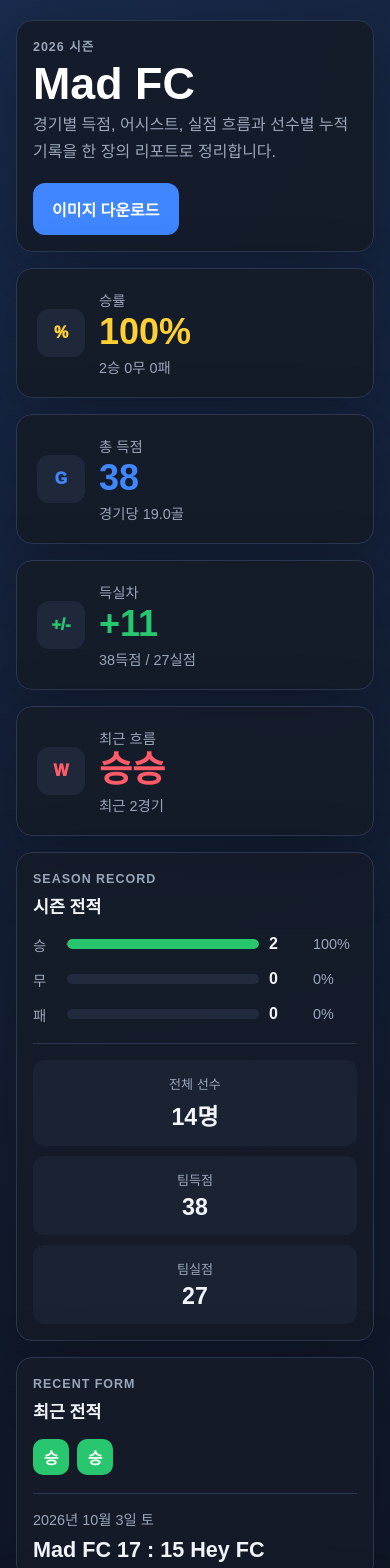
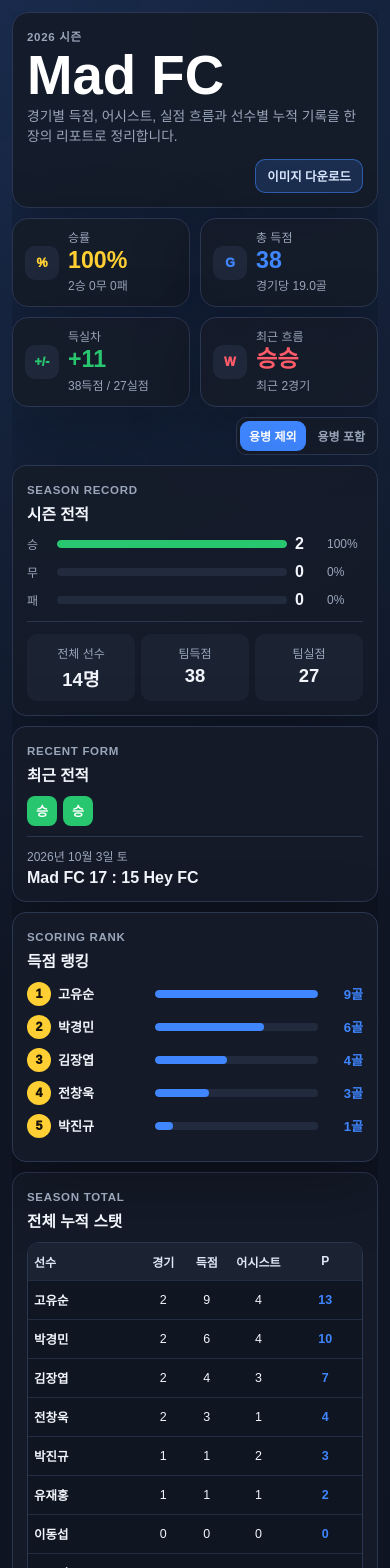
Before and after one commit to kjy7388/madfc, a React (Create React App) app: page / in a window 390 px wide. Shown: the top 1568 px of the page. Built offline with nearby package versions, Linux system fonts and the light colour scheme.

Commit message:
Update MAD FC mobile UI and stats filter

```diff
--- a/src/App.js
+++ b/src/App.js
@@ -70,8 +70,8 @@ const seasonData = {
         p1: { attendanceScore: 3, goals: 1, assists: 1, appearances: [true, true, false, true, true, true, false] },
         p3: { attendanceScore: 3, goals: 4, assists: 4, appearances: [true, true, true, true, true, false, true] },
         p4: { attendanceScore: 3, goals: 1, assists: 1, appearances: [true, false, true, true, false, true, true] },
-        p6: { attendanceScore: 3, goals: 1, assists: 0, appearances: [false, true, true, true, false, true, true] },
-        p11: { attendanceScore: 3, goals: 1, assists: 1, appearances: [true, true, false, true, true, true, false] },
+        p6: { attendanceScore: 1, goals: 1, assists: 0, appearances: [false, true, true, true, false, true, true] },
+        p11: { attendanceScore: 1, goals: 1, assists: 1, appearances: [true, true, false, true, true, true, false] },
         p12: { attendanceScore: 0, goals: 4, assists: 4, appearances: [true, true, true, true, true, false, true] },
         p13: { attendanceScore: 0, goals: 1, assists: 3, appearances: [true, true, true, false, true, true, true] },
         p14: { attendanceScore: 0, goals: 4, assists: 1, appearances: [false, false, true, false, true, true, true] },
@@ -85,12 +85,14 @@ function App() {
   const [isDownloading, setIsDownloading] = useState(false);
   const data = seasonData;
   const [selectedMatchId, setSelectedMatchId] = useState(data.matches.at(-1)?.id ?? '');
+  const [includeGuests, setIncludeGuests] = useState(false);
   const selectedMatch = data.matches.find((match) => match.id === selectedMatchId) ?? data.matches.at(-1);
   const seasonRows = buildSeasonStats(data);
+  const visibleSeasonRows = includeGuests ? seasonRows : seasonRows.filter((row) => !row.guest);
   const summary = buildSummary(data);
   const winRate = summary.matches ? Math.round((summary.wins / summary.matches) * 100) : 0;
   const recentResults = data.matches.slice(-8).map(getResult);
-  const scorerRows = seasonRows.filter((row) => row.goals > 0).sort((a, b) => b.goals - a.goals || b.points - a.points);
+  const scorerRows = visibleSeasonRows.filter((row) => row.goals > 0).sort((a, b) => b.goals - a.goals || b.points - a.points);
   const topGoals = Math.max(...scorerRows.map((row) => row.goals), 1);
 
   async function downloadImage() {
@@ -133,6 +135,17 @@ function App() {
           <MetricCard icon="G" label="총 득점" value={summary.goalsFor} note={`경기당 ${toFixed(summary.goalsFor / summary.matches)}골`} tone="blue" />
           <MetricCard icon="+/-" label="득실차" value={formatSigned(summary.goalDiff)} note={`${summary.goalsFor}득점 / ${summary.goalsAgainst}실점`} tone="green" />
           <MetricCard icon="W" label="최근 흐름" value={recentResults.join('')} note={`최근 ${recentResults.length}경기`} tone="red" />
+        </section>
+
+        <section className="stats-filter-row" aria-label="용병 통계 필터">
+          <div className="guest-filter" role="group" aria-label="용병 포함 여부">
+            <button type="button" className={!includeGuests ? 'active' : ''} onClick={() => setIncludeGuests(false)}>
+              용병 제외
+            </button>
+            <button type="button" className={includeGuests ? 'active' : ''} onClick={() => setIncludeGuests(true)}>
+              용병 포함
+            </button>
+          </div>
         </section>
 
         <section className="insight-grid">
@@ -192,7 +205,7 @@ function App() {
                 </tr>
               </thead>
               <tbody>
-                {seasonRows.map((row, index) => (
+                {visibleSeasonRows.map((row, index) => (
                   <tr key={row.id}>
                     <td className="rank">#{index + 1}</td>
                     <td className="player"><PlayerName player={row} /></td>
@@ -377,7 +390,7 @@ function AppearanceDots({ appearances = [], total = 8 }) {
   return (
     <div className="appearance-cell" aria-label={`총 ${playedCount}쿼터 출전`}>
       <b>{playedCount}쿼터</b>
-      <div className="appearance-dots" style={{ gridTemplateColumns: `repeat(${total}, 13px)` }}>
+      <div className="appearance-dots" style={{ '--quarter-count': total }}>
         {dots.map((played, index) => (
           <span
             className={played ? 'appearance-dot played' : 'appearance-dot missed'}
--- a/src/index.css
+++ b/src/index.css
@@ -121,6 +121,37 @@ select {
 .download-button:disabled {
   cursor: wait;
   opacity: 0.72;
+}
+
+.stats-filter-row {
+  display: flex;
+  justify-content: flex-end;
+  margin: 12px 0 -4px;
+}
+
+.guest-filter {
+  display: inline-flex;
+  gap: 3px;
+  padding: 4px;
+  border: 1px solid var(--line);
+  border-radius: 12px;
+  background: rgba(21, 27, 41, 0.82);
+}
+
+.guest-filter button {
+  min-height: 32px;
+  border: 0;
+  border-radius: 9px;
+  background: transparent;
+  color: var(--muted);
+  cursor: pointer;
+  font-weight: 900;
+  padding: 0 12px;
+}
+
+.guest-filter button.active {
+  background: var(--blue);
+  color: #ffffff;
 }
 
 .top-kpis {
@@ -644,7 +675,7 @@ tbody tr:hover {
 
 .appearance-dots {
   display: grid;
-  grid-template-columns: repeat(8, 13px);
+  grid-template-columns: repeat(var(--quarter-count, 8), 13px);
   gap: 5px;
   align-items: center;
 }
@@ -713,3 +744,508 @@ tbody tr:hover {
     grid-template-columns: 1fr;
   }
 }
+
+@media (max-width: 767px) {
+  html,
+  body,
+  #root {
+    width: 100%;
+    overflow-x: hidden;
+  }
+
+  body {
+    min-width: 0;
+  }
+
+  .export-stage {
+    width: 100%;
+    min-width: 0;
+    padding: 12px;
+    overflow-x: hidden;
+  }
+
+  .mad-page,
+  .hero-panel,
+  .metric-card,
+  .panel-card,
+  .report-section,
+  .match-header,
+  .quarter-card,
+  .table-panel {
+    max-width: 100%;
+  }
+
+  .mad-page {
+    min-width: 0;
+    width: 100%;
+    overflow-x: hidden;
+  }
+
+  .club-title,
+  .top-kpis > *,
+  .insight-grid > *,
+  .match-section > * {
+    min-width: 0;
+  }
+
+  .hero-panel {
+    gap: 12px;
+    padding: 14px;
+    margin-bottom: 10px;
+  }
+
+  .club-title span,
+  .section-title span,
+  .match-header span {
+    font-size: 0.72rem;
+    letter-spacing: 0.06em;
+  }
+
+  .club-title h1 {
+    margin: 6px 0;
+    font-size: clamp(2.35rem, 14vw, 3.45rem);
+  }
+
+  .club-title p {
+    max-width: 100%;
+    font-size: 0.86rem;
+    line-height: 1.45;
+    word-break: keep-all;
+    overflow-wrap: anywhere;
+  }
+
+  .download-button {
+    align-self: flex-end;
+    width: auto;
+    min-height: 34px;
+    padding: 7px 11px;
+    border-radius: 10px;
+    background: rgba(63, 134, 255, 0.18);
+    color: #dbe8ff;
+    font-size: 0.78rem;
+  }
+
+  .stats-filter-row {
+    justify-content: flex-end;
+    margin: 10px 0 0;
+  }
+
+  .guest-filter {
+    padding: 3px;
+    border-radius: 10px;
+  }
+
+  .guest-filter button {
+    min-height: 30px;
+    padding: 0 9px;
+    font-size: 0.75rem;
+  }
+
+  .top-kpis {
+    grid-template-columns: repeat(2, minmax(0, 1fr));
+    gap: 10px;
+  }
+
+  .metric-card {
+    grid-template-columns: 34px minmax(0, 1fr);
+    gap: 9px;
+    min-height: 82px;
+    padding: 12px;
+  }
+
+  .metric-card > div:last-child {
+    min-width: 0;
+  }
+
+  .metric-icon {
+    width: 34px;
+    height: 34px;
+    border-radius: 10px;
+    font-size: 0.78rem;
+  }
+
+  .metric-card p,
+  .metric-card em {
+    font-size: 0.75rem;
+    line-height: 1.25;
+    word-break: keep-all;
+  }
+
+  .metric-card strong {
+    margin: 3px 0 4px;
+    font-size: 1.45rem;
+  }
+
+  .insight-grid {
+    grid-template-columns: 1fr;
+    gap: 10px;
+    margin-top: 10px;
+  }
+
+  .panel-card,
+  .report-section {
+    padding: 14px;
+    border-radius: 14px;
+  }
+
+  .report-section {
+    margin-top: 10px;
+  }
+
+  .section-title {
+    margin-bottom: 10px;
+  }
+
+  .section-title h2 {
+    margin-top: 4px;
+    font-size: 0.98rem;
+  }
+
+  .result-bar {
+    grid-template-columns: 22px minmax(0, 1fr) 24px 36px;
+    gap: 8px;
+    margin: 10px 0;
+  }
+
+  .result-bar span,
+  .result-bar em {
+    font-size: 0.75rem;
+  }
+
+  .result-bar div,
+  .rank-track {
+    height: 8px;
+  }
+
+  .mini-summary {
+    grid-template-columns: repeat(3, minmax(0, 1fr));
+    gap: 6px;
+    margin-top: 12px;
+    padding-top: 12px;
+  }
+
+  .stat-block {
+    min-width: 0;
+    padding: 10px 4px;
+    border-radius: 10px;
+  }
+
+  .stat-block span {
+    font-size: 0.75rem;
+  }
+
+  .stat-block strong {
+    margin-top: 4px;
+    font-size: 1.15rem;
+  }
+
+  .form-row {
+    gap: 6px;
+    margin-bottom: 10px;
+  }
+
+  .form-chip {
+    width: 30px;
+    height: 30px;
+    border-radius: 8px;
+    font-size: 0.82rem;
+  }
+
+  .match-line {
+    gap: 5px;
+    padding-top: 10px;
+  }
+
+  .match-line span {
+    font-size: 0.75rem;
+  }
+
+  .match-line strong {
+    font-size: 1rem;
+  }
+
+  .rank-line {
+    grid-template-columns: 24px minmax(70px, 90px) minmax(70px, 1fr) 38px;
+    gap: 7px;
+    margin: 9px 0;
+  }
+
+  .rank-line > span {
+    width: 24px;
+    height: 24px;
+    font-size: 0.78rem;
+  }
+
+  .rank-line b {
+    overflow: hidden;
+    font-size: 0.82rem;
+    text-overflow: ellipsis;
+    white-space: nowrap;
+  }
+
+  .rank-line em {
+    font-size: 0.82rem;
+  }
+
+  .table-panel {
+    overflow: hidden;
+  }
+
+  table {
+    max-width: 100%;
+    table-layout: fixed;
+  }
+
+  th,
+  td {
+    padding: 10px 6px;
+    font-size: 0.78rem;
+    overflow-wrap: normal;
+  }
+
+  th {
+    font-size: 0.75rem;
+  }
+
+  .report-section:not(.match-section) th:nth-child(1),
+  .report-section:not(.match-section) td:nth-child(1),
+  .report-section:not(.match-section) th:nth-child(3),
+  .report-section:not(.match-section) td:nth-child(3),
+  .report-section:not(.match-section) th:nth-child(5),
+  .report-section:not(.match-section) td:nth-child(5),
+  .report-section:not(.match-section) th:nth-child(9),
+  .report-section:not(.match-section) td:nth-child(9) {
+    display: none;
+  }
+
+  .report-section:not(.match-section) th:nth-child(2),
+  .report-section:not(.match-section) td:nth-child(2) {
+    width: 34%;
+  }
+
+  .report-section:not(.match-section) th:nth-child(4),
+  .report-section:not(.match-section) td:nth-child(4),
+  .report-section:not(.match-section) th:nth-child(6),
+  .report-section:not(.match-section) td:nth-child(6) {
+    width: 13%;
+    text-align: center;
+  }
+
+  .report-section:not(.match-section) th:nth-child(7),
+  .report-section:not(.match-section) td:nth-child(7) {
+    width: 18%;
+    text-align: center;
+  }
+
+  .report-section:not(.match-section) th:nth-child(8),
+  .report-section:not(.match-section) td:nth-child(8) {
+    width: 22%;
+    text-align: center;
+  }
+
+  .report-section:not(.match-section) th:nth-child(8) {
+    font-size: 0;
+  }
+
+  .report-section:not(.match-section) th:nth-child(8)::after {
+    content: "P";
+    font-size: 0.75rem;
+  }
+
+  .player-with-badge {
+    gap: 5px;
+  }
+
+  .guest-badge {
+    min-height: 18px;
+    padding: 0 5px;
+    font-size: 0.68rem;
+  }
+
+  .match-section {
+    gap: 10px;
+  }
+
+  .match-section-head {
+    gap: 10px;
+  }
+
+  .match-filter {
+    min-width: 0;
+    width: 100%;
+  }
+
+  .match-filter select {
+    width: 100%;
+    min-height: 42px;
+  }
+
+  .match-header {
+    gap: 10px;
+    padding: 12px;
+  }
+
+  .match-header h2 {
+    margin: 4px 0 6px;
+    font-size: 1.32rem;
+  }
+
+  .match-header p {
+    font-size: 0.82rem;
+    line-height: 1.35;
+  }
+
+  .match-header strong {
+    width: 52px;
+    height: 52px;
+    font-size: 1.45rem;
+  }
+
+  .quarter-strip {
+    grid-template-columns: repeat(2, minmax(0, 1fr));
+    gap: 8px;
+  }
+
+  .quarter-card {
+    min-height: 0;
+    padding: 9px;
+    border-radius: 10px;
+  }
+
+  .quarter-title span {
+    font-size: 0.75rem;
+  }
+
+  .quarter-title em {
+    font-size: 0.78rem;
+  }
+
+  .quarter-card strong {
+    margin-top: 5px;
+    font-size: 1rem;
+  }
+
+  .quarter-card p {
+    margin: 3px 0 7px;
+    font-size: 0.82rem;
+  }
+
+  .lineup {
+    min-height: 0;
+    padding: 7px;
+    font-size: 0.75rem;
+    line-height: 1.35;
+  }
+
+  .event-list {
+    gap: 5px;
+    margin-top: 7px;
+  }
+
+  .event-row {
+    gap: 5px;
+    min-height: 22px;
+    font-size: 0.75rem;
+    line-height: 1.25;
+  }
+
+  .event-icon {
+    width: 18px;
+    height: 18px;
+    font-size: 0.62rem;
+  }
+
+  .match-stats-table th:nth-child(2),
+  .match-stats-table td:nth-child(2),
+  .match-stats-table th:nth-child(6),
+  .match-stats-table td:nth-child(6) {
+    display: none;
+  }
+
+  .match-stats-table th:nth-child(1),
+  .match-stats-table td:nth-child(1) {
+    width: 24%;
+  }
+
+  .match-stats-table th:nth-child(3),
+  .match-stats-table td:nth-child(3) {
+    width: 8%;
+    text-align: center;
+  }
+
+  .match-stats-table th:nth-child(4),
+  .match-stats-table td:nth-child(4) {
+    width: 8%;
+    text-align: center;
+  }
+
+  .match-stats-table th:nth-child(5),
+  .match-stats-table td:nth-child(5) {
+    width: 8%;
+    text-align: center;
+  }
+
+  .match-stats-table th:nth-child(7),
+  .match-stats-table td:nth-child(7) {
+    width: 30%;
+  }
+
+  .match-stats-table th:nth-child(8),
+  .match-stats-table td:nth-child(8) {
+    width: 22%;
+    text-align: center;
+  }
+
+  .match-stats-table th,
+  .match-stats-table td {
+    padding: 8px 3px;
+    font-size: 0.75rem;
+  }
+
+  .match-stats-table th:nth-child(3),
+  .match-stats-table th:nth-child(7),
+  .match-stats-table th:nth-child(8) {
+    font-size: 0;
+  }
+
+  .match-stats-table th:nth-child(3)::after {
+    content: "출석";
+    font-size: 0.75rem;
+  }
+
+  .match-stats-table th:nth-child(7)::after {
+    content: "출전\a쿼터";
+    white-space: pre;
+    font-size: 0.75rem;
+    line-height: 1.15;
+  }
+
+  .match-stats-table th:nth-child(8)::after {
+    content: "득실\a마진";
+    white-space: pre;
+    font-size: 0.75rem;
+    line-height: 1.15;
+  }
+
+  .appearance-cell {
+    display: inline-flex;
+    flex-direction: column;
+    align-items: flex-start;
+    gap: 4px;
+    min-width: 0;
+  }
+
+  .appearance-cell b {
+    font-size: 0.72rem;
+  }
+
+  .appearance-dots {
+    grid-template-columns: repeat(var(--quarter-count, 8), 7px);
+    gap: 1px;
+  }
+
+  .appearance-dot {
+    width: 7px;
+    height: 7px;
+  }
+}
```
